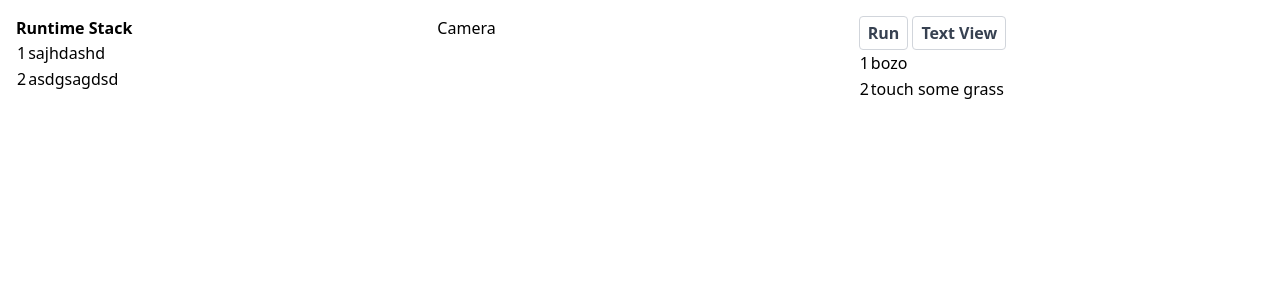
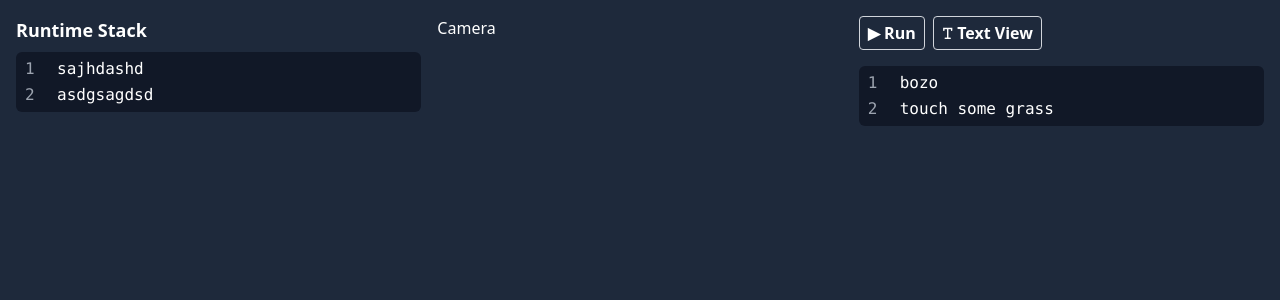
Before and after one commit to zayan-sheikh/baboon, a SvelteKit app: page / in a window 1280 px wide. Shown: the top 300 px of the page. Built offline with nearby package versions, Linux system fonts and the light colour scheme.

Commit message:
Full themed layout

```diff
--- a/src/app.css
+++ b/src/app.css
@@ -1,3 +1,8 @@
 @import 'tailwindcss/base';
 @import 'tailwindcss/components';
 @import 'tailwindcss/utilities';
+
+body {
+    background-color: #1E293B;
+    color: white;
+}
--- a/src/routes/+page.svelte
+++ b/src/routes/+page.svelte
@@ -1,18 +1,21 @@
 <script>
     import RuntimeStack from "./RuntimeStack.svelte";
     import CodeEditor from "./CodeEditor.svelte";
+    import Camera from "./Camera.svelte";
     let stack = ["sajhdashd","asdgsagdsd"];
     let codeLines = ["bozo", "touch some grass"];
 </script>
 
-<div class="m-4 grid grid-cols-3 gap-4">
+<div class="flex">
+    <div class="w-full m-4 grid grid-cols-3 gap-4">
         <div>
             <RuntimeStack stack={stack}/>
         </div>
         <div>
-        <p>Camera</p>
+            <Camera/>
         </div>
         <div>
             <CodeEditor codeLines={codeLines}/>
         </div>
     </div>
+</div>
--- /dev/null
+++ b/src/routes/Camera.svelte
@@ -0,0 +1,3 @@
+<div>
+    Camera
+</div>
--- a/src/routes/CodeEditor.svelte
+++ b/src/routes/CodeEditor.svelte
@@ -2,19 +2,24 @@
     export let codeLines;
 </script>
 
-<button class="bg-transparent hover:bg-gray-500 text-gray-700 font-semibold hover:text-white py-1 px-2 border border-gray-300 hover:border-transparent rounded">
-    Run
+<div class="mb-4 flex gap-2">
+    <button class="bg-transparent hover:bg-gray-500 font-semibold hover:text-white py-1 px-2 border border-gray-300 hover:border-transparent rounded">
+        ▶︎   Run
     </button>
-<button class="bg-transparent hover:bg-gray-500 text-gray-700 font-semibold hover:text-white py-1 px-2 border border-gray-300 hover:border-transparent rounded">
-    Text View
+    <button class="bg-transparent hover:bg-gray-500 font-semibold hover:text-white py-1 px-2 border border-gray-300 hover:border-transparent rounded">
+        𝚃   Text View
     </button>
+</div>
+
+<div class="bg-gray-900 px-2 py-1 rounded-md">
     <table>
         <tbody>
         {#each codeLines as codeLine, i}
             <tr>
-                <td>{i+1}</td>
-                <td>{codeLine}</td>
+                <td class="text-gray-400 w-8 font-mono">{i+1}</td>
+                <td class="flex-1 font-mono">{codeLine}</td>
             </tr>
         {/each}
         </tbody>
     </table>
+</div>
--- a/src/routes/RuntimeStack.svelte
+++ b/src/routes/RuntimeStack.svelte
@@ -2,14 +2,16 @@
     export let stack;
 </script>
 
-<p class="font-bold">Runtime Stack</p>
+<p class="text-lg font-bold mb-2">Runtime Stack</p>
+<div class="bg-gray-900 px-2 py-1 rounded-md">
     <table>
         <tbody>
             {#each stack as stackLine, i}
                 <tr>
-                <td>{i+1}</td>
-                <td>{stackLine}</td>
+                    <td class="text-gray-400 w-8 font-mono">{i+1}</td>
+                    <td class="flex-1 font-mono">{stackLine}</td>
                 </tr>
             {/each}
         </tbody>
     </table>
+</div>
```
Lines whose indentation alone changed are shown as unchanged.
